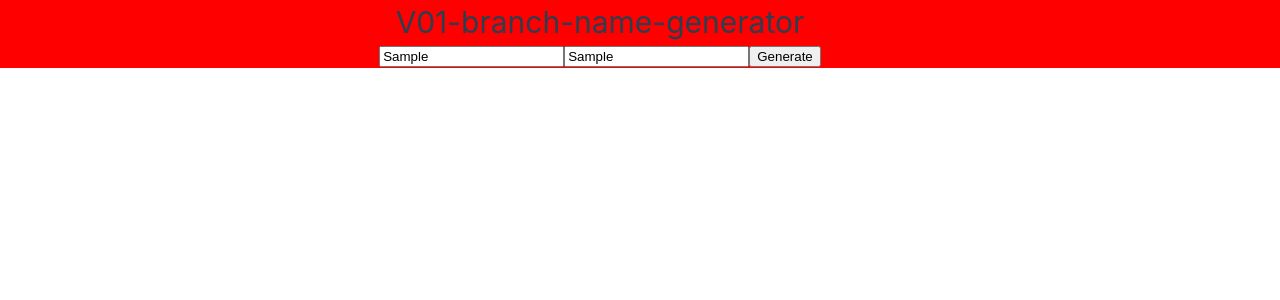
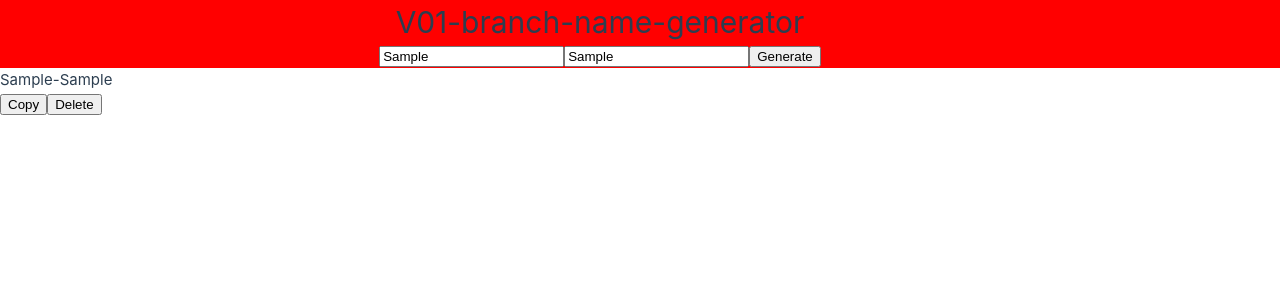
Before and after one commit to jnfire/web-branch-name-formatter, a Vue app: page / in a window 1280 px wide. Both pictures are taken after typing "Sample", "Sample" into the empty fields and a click on the button "Generate". Shown: the top 300 px of the page. Built offline with nearby package versions, Linux system fonts and the light colour scheme.

Commit message:
Create branch item list

```diff
--- a/src/App.vue
+++ b/src/App.vue
@@ -1,10 +1,24 @@
 <script setup lang="ts">
 import BranchNameForm from '@/components/BranchNameForm.vue'
-import type { BranchNameFormType } from '@/core/DataTypes'
+import type { BranchFormType } from '@/core/DataTypes'
+import CreatedBranchList from '@/components/CreatedBranchList.vue'
+import { Branch } from '@/core/Branch'
+import { ref } from 'vue'
 
-const handleFormSubmit = (data: BranchNameFormType) => {
-  console.log('Form data:', data);
-  // Aquí puedes manejar los datos como desees
+const branches = ref<Branch[]>([]);
+
+const handleFormSubmit = (FormData: BranchFormType) => {
+  console.log('Form data:', FormData);
+  const newBranch = new Branch(
+    {
+      id: branches.length + 1,
+      ticketId: FormData.ticketId,
+      developName: FormData.developName,
+    }
+  );
+
+  branches.value.push(newBranch);
+  console.log('Branches:', branches);
 };
 </script>
 
@@ -19,7 +33,7 @@ const handleFormSubmit = (data: BranchNameFormType) => {
   </header>
 
   <main>
-
+    <CreatedBranchList :branches="branches" />
   </main>
 </template>
 
--- a/src/components/BranchNameForm.vue
+++ b/src/components/BranchNameForm.vue
@@ -1,6 +1,6 @@
 <script setup lang="ts">
 import { ref } from 'vue';
-import type { BranchNameFormType } from '@/core/DataTypes';
+import type { BranchFormType } from '@/core/DataTypes';
 
 const ticketId = ref('');
 const developName = ref('');
@@ -10,7 +10,7 @@ const emit = defineEmits(['submitForm']);
 
 const handleSubmit = (event: Event) => {
   event.preventDefault();
-  emit('submitForm', { ticketId: ticketId.value, developName: developName.value } as BranchNameFormType);
+  emit('submitForm', { ticketId: ticketId.value, developName: developName.value } as BranchFormType);
 };
 </script>
 
--- /dev/null
+++ b/src/components/CreatedBranchItem.vue
@@ -0,0 +1,18 @@
+<script setup lang="ts">
+const props = defineProps<{
+  branchName: string;
+}>();
+</script>
+
+<template>
+  <div>
+    <p>{{ props.branchName }}</p>
+    <div>
+      <button>Copy</button>
+      <button>Delete</button>
+    </div>
+  </div>
+</template>
+
+<style scoped>
+</style>
--- /dev/null
+++ b/src/components/CreatedBranchList.vue
@@ -0,0 +1,18 @@
+<script setup lang="ts">
+import CreatedBranchItem from '@/components/CreatedBranchItem.vue';
+import type { Branch } from '@/core/Branch'
+
+const props = defineProps<{
+  branches: Branch[];
+}>();
+</script>
+
+<template>
+  <section>
+    <CreatedBranchItem v-for="branch in props.branches" :key="branch.id" :branch-name="branch.branchName" />
+  </section>
+</template>
+
+<style scoped>
+
+</style>
--- /dev/null
+++ b/src/core/Branch.ts
@@ -0,0 +1,19 @@
+import type { BranchType } from '@/core/DataTypes'
+
+export class Branch implements BranchType {
+  id: number;
+  ticketId: string;
+  developName: string;
+  branchName: string;
+
+  constructor(branch: BranchType) {
+    this.id = branch.id;
+    this.ticketId = branch.ticketId;
+    this.developName = branch.developName;
+    this.branchName = this.getBranchName(branch);
+  }
+
+  private getBranchName(branch: BranchType) {
+    return branch.ticketId + '-' + branch.developName
+  }
+}
```
Also changed, not shown: src/core/DataTypes.ts (+4 -3 lines), src/core/BranchNameProcessor.ts (added), 1 other file (tests, documents, lock files or other folders).
